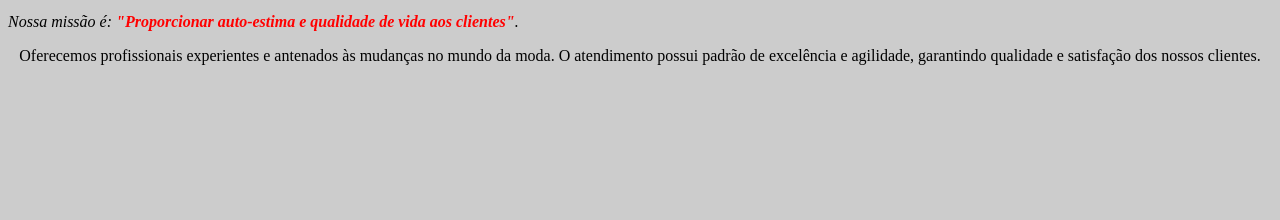
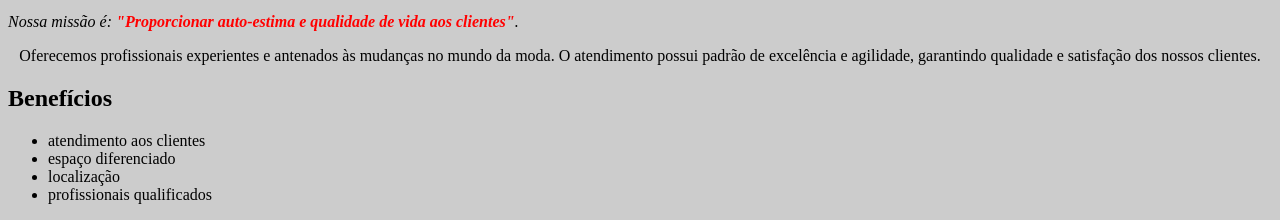
Before and after one commit to SamuelMachulak/front-end, a plain HTML site: page index.html in a window 1280 px wide. Shown: the part 601-821 px from the top of the page. Before the commit the page ends 800 px from the top, so only its background shows below. Drawn offline with Linux system fonts and the light colour scheme.

Commit message:
beneficios

```diff
--- a/index.html
+++ b/index.html
@@ -9,13 +9,30 @@
 		</style>
 	</head>
 	<body>
+		<div class="principal">
 		<img src="img/banner.jpg" alt="" id="banner">
 		<h1 style="text-align: center">Sobre a Barbearia Alura</h1>
 
 		<p>Localizada no coração da cidade a <strong>Barbearia Alura</strong> traz para o mercado o que há de melhor para o seu cabelo e barba. Fundada em 2019, a Barbearia Alura já é destaque na cidade e conquista novos clientes a cada dia.</p>
 
-		<p font-size: 50px; </p></p></p><em>Nossa missão é: <strong>"Proporcionar auto-estima e qualidade de vida aos clientes"</strong>.</em></p>
+		<p font-size: 50px; ></p><em>Nossa missão é: <strong>"Proporcionar auto-estima e qualidade de vida aos clientes"</strong>.</em></p>
 
 		<p>Oferecemos profissionais experientes e antenados às mudanças no mundo da moda. O atendimento possui padrão de excelência e agilidade, garantindo qualidade e satisfação dos nossos clientes.</p>
+
+		<div class="beneficios">
+			<h2> Benefícios </h2>
+			<ul>
+				<li class="itens"> atendimento aos clientes  </li>
+				<li class="itens"> espaço diferenciado</li>
+				<li class="itens"> localização</li>
+				<li class="itens"> profissionais qualificados</li>
+
+
+
+			</ul>
+
+
+
+		</div>
 	</body>
-</html>
+	</html>
```
